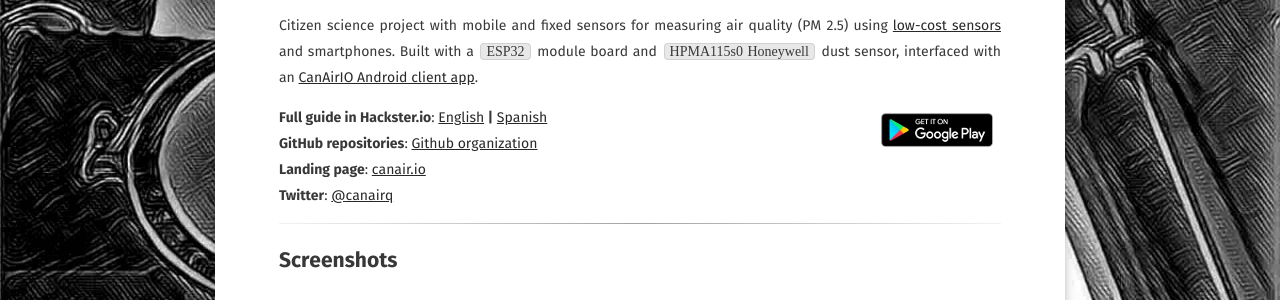
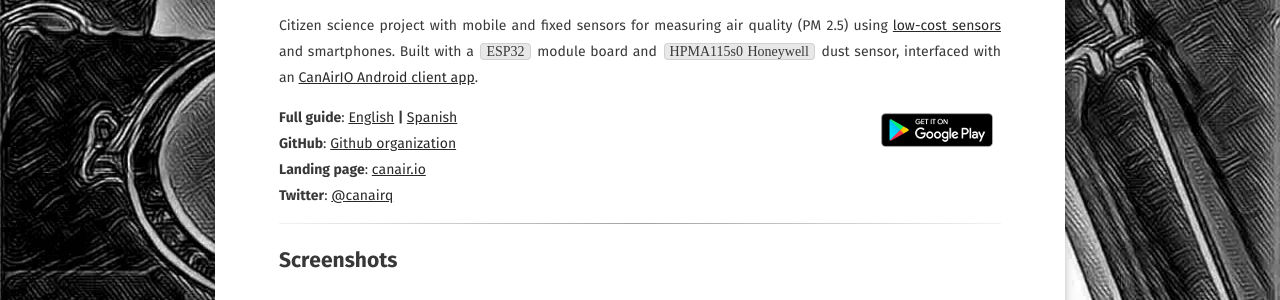
Before and after one commit to hpsaturn/hpsaturn.github.io, a Jekyll site: the page built from _posts/2018-10-01-canairio.md, in a window 1280 px wide. Shown: the part 397-697 px from the top of the page. Built offline with Jekyll 4.4.1, drawn with Linux system fonts in a browser that asks for light colours; some web fonts are replaced.

Commit message:
fixed canairio guides

```diff
--- a/_posts/2018-10-01-canairio.md
+++ b/_posts/2018-10-01-canairio.md
@@ -25,9 +25,8 @@
 
 <a href="https://play.google.com/store/apps/details?id=hpsaturn.pollutionreporter" target="_blank"><img src="{{ site.url }}/assets/img/gplayicon.png" align="right"></a>
 
-**Full guide in Hackster.io**: [English](https://www.hackster.io/MetaKernel/canairio-citizen-network-for-air-quality-monitoring-bbf647)
-**|** [Spanish](https://www.hackster.io/114723/canairio-red-ciudadana-para-monitoreo-de-calidad-del-aire-96f79a) <br/>
-**GitHub repositories**: [Github organization](https://github.com/kike-canaries) <br/>
+**Full guide**: [English](https://github.com/kike-canaries/esp32-hpma115s0/wiki/Official-Guide-(EN)) **|** [Spanish](https://github.com/kike-canaries/esp32-hpma115s0/wiki/Official-Guide-(ES))<br/>
+**GitHub**: [Github organization](https://github.com/kike-canaries) <br/>
 **Landing page**: [canair.io](http://canair.io) <br/>
 **Twitter**: [@canairq](https://twitter.com/canairq)
 
```
